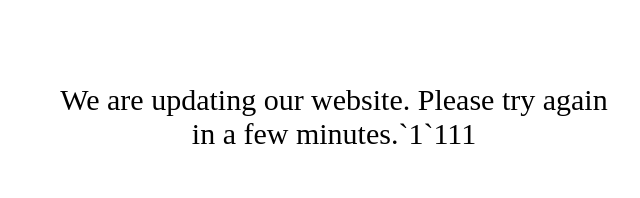
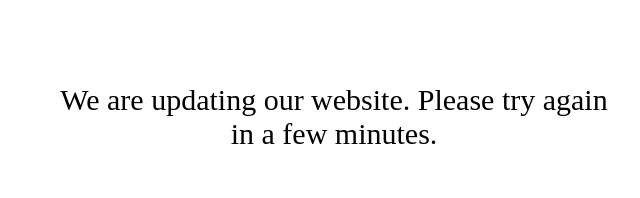
Before and after one commit to aleks-git/test-repo, a plain HTML site: page index.html in a window 1280 px wide. Shown: the top 198 px of the page, without its empty margins (306-946 px from the left). Drawn offline with Linux system fonts and the light colour scheme.

Commit message:
No slack messages

```diff
--- a/index.html
+++ b/index.html
@@ -13,7 +13,7 @@
     <div class="wrap container">
         <div class="content">
             <p class="notification">
-                We are updating our website. Please try again in a few minutes.`1`111
+                We are updating our website. Please try again in a few minutes.
             </p>
 
             <img src=""/>
```
